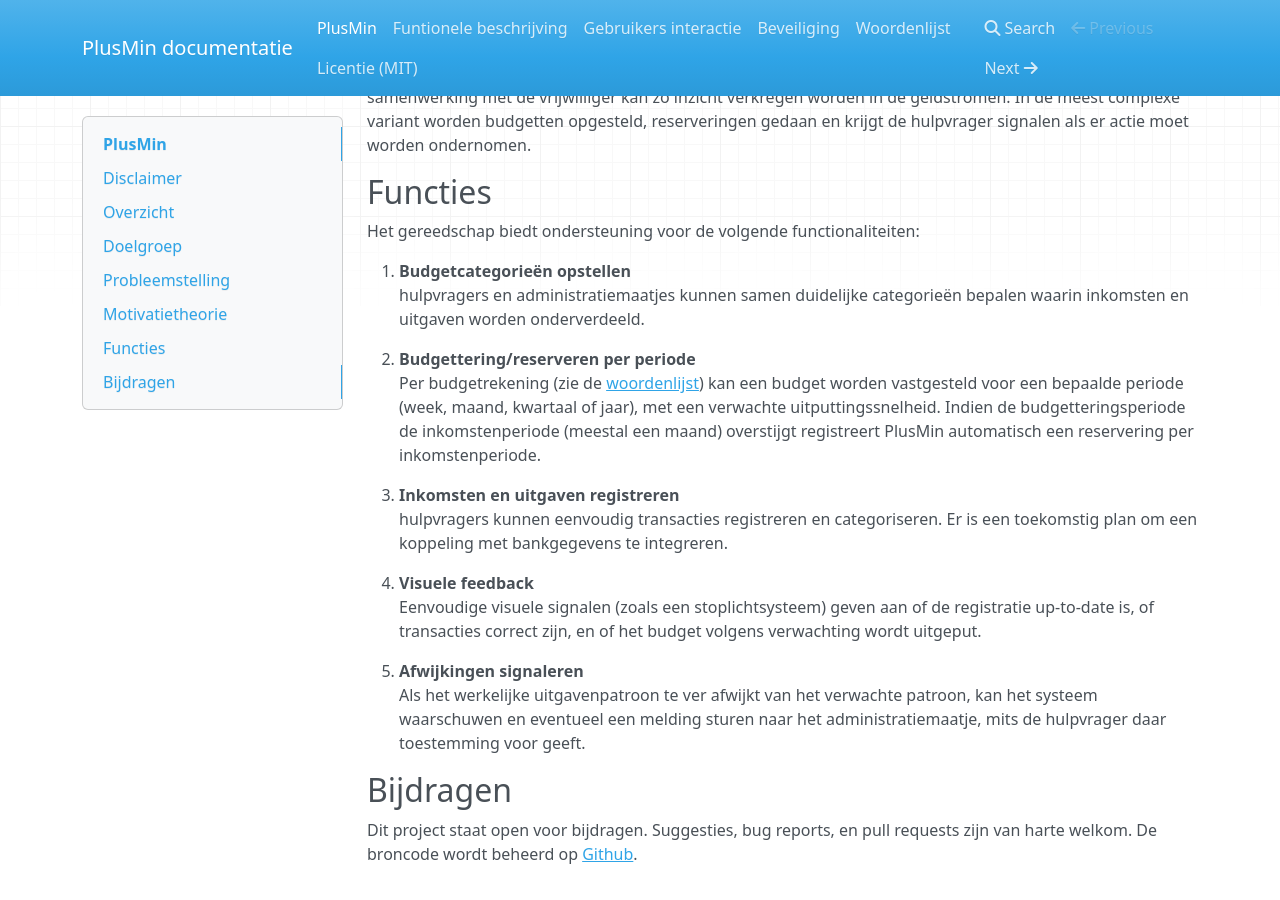
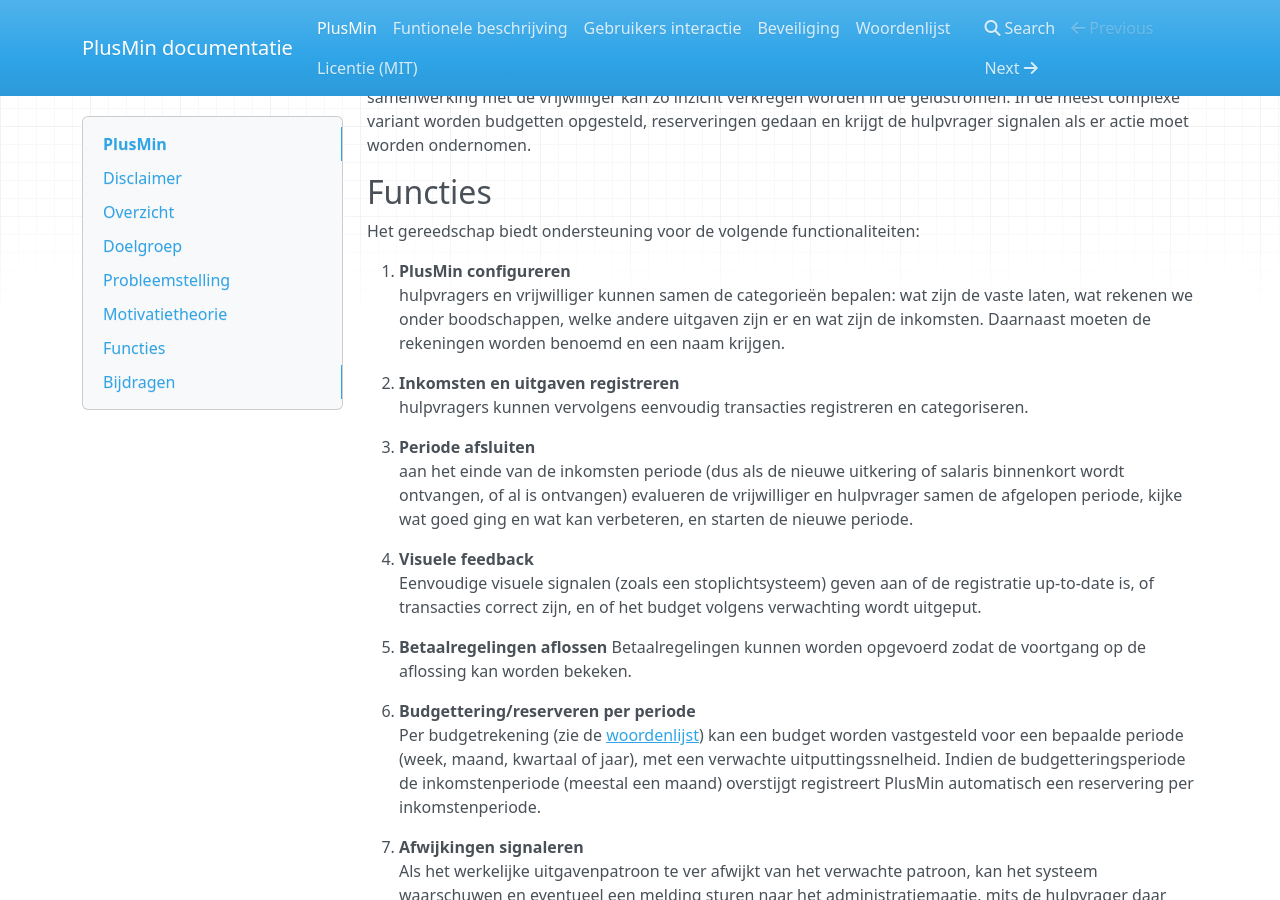
Before and after one commit to plusminapp/pm-docs, an MkDocs documentation site: the page built from docs/index.md, in a window 1280 px wide and 900 px high, scrolled down 1858 px. Built offline with MkDocs 1.6.1, drawn with Linux system fonts in a browser that asks for light colours; nearby versions of some CDN libraries.

Commit message:
volgorde functies

```diff
--- a/docs/index.md
+++ b/docs/index.md
@@ -57,13 +57,13 @@ sensitief werken, volgt de zgn. zelfdeterminatietheorie die leert dat een drieta
 zijn voor motivatie. Ze verlagen de drempel om nieuw gedrag te ontwikkelen en in actie te komen. Deze basisbehoeften
 zijn:
 
-- **Autonomie**: De mens wil autonomie ervaren, het gevoel hebben het zelf te kunnen doen. Iedereen wil de regie over het
-leven, eigen keuzes maken en daardoor in vrijheid leven.
-- **Betrokkenheid**: Ook wel verbondenheid genoemd, betekent de behoefte om relaties aan te gaan met anderen. Het gaat om het
-gevoel onderdeel te zijn van de groep, te worden gewaardeerd en niet alleen te staan of de enige te zijn die iets
-overkomt.
-- **Competentie**: Dit is het geloof in jezelf om iets te kunnen en dat je het ook leuk vindt en er plezier aan beleeft. Het
-gevoel dat je iets zelf kan en voor elkaar kan krijgen.
+- **Autonomie**: De mens wil autonomie ervaren, het gevoel hebben het zelf te kunnen doen. Iedereen wil de regie over
+  het leven, eigen keuzes maken en daardoor in vrijheid leven.
+- **Betrokkenheid**: Ook wel verbondenheid genoemd, betekent de behoefte om relaties aan te gaan met anderen. Het gaat
+  om het gevoel onderdeel te zijn van de groep, te worden gewaardeerd en niet alleen te staan of de enige te zijn die
+  iets overkomt.
+- **Competentie**: Dit is het geloof in jezelf om iets te kunnen en dat je het ook leuk vindt en er plezier aan beleeft.
+  Het gevoel dat je iets zelf kan en voor elkaar kan krijgen.
 
 Concreet betekent dit bijv. een hulpvrager helpen zelf keuzes te maken (autonomie), naast de hulpvrager te staan bij het
 uitzoeken van voor- en nadelen van elke keuze en het feit dat dit soms erg lastig is (betrokkenheid) en als vrijwilliger
@@ -83,24 +83,32 @@ signalen als er actie moet worden ondernomen.
 
 Het gereedschap biedt ondersteuning voor de volgende functionaliteiten:
 
-1. **Budgetcategorie&euml;n opstellen**
-   hulpvragers en administratiemaatjes kunnen samen duidelijke categorie&euml;n bepalen waarin inkomsten en uitgaven
-   worden onderverdeeld.
+1. **PlusMin configureren**
+   hulpvragers en vrijwilliger kunnen samen de categorie&euml;n bepalen: wat zijn de vaste laten, wat
+   rekenen we onder boodschappen, welke andere uitgaven zijn er en wat zijn de inkomsten. Daarnaast moeten de rekeningen
+   worden benoemd en een naam krijgen.
 
-2. **Budgettering/reserveren per periode**
-   Per budgetrekening (zie de [woordenlijst](8-woordenlijst.md)) kan een budget worden vastgesteld voor een bepaalde
-   periode (week, maand, kwartaal of jaar), met een verwachte uitputtingssnelheid. Indien de budgetteringsperiode de
-   inkomstenperiode (meestal een maand) overstijgt registreert PlusMin automatisch een reservering per inkomstenperiode.
+2. **Inkomsten en uitgaven registreren**
+   hulpvragers kunnen vervolgens eenvoudig transacties registreren en categoriseren.
 
-3. **Inkomsten en uitgaven registreren**
-   hulpvragers kunnen eenvoudig transacties registreren en categoriseren. Er is een toekomstig plan om een koppeling met
-   bankgegevens te integreren.
+3. **Periode afsluiten**
+   aan het einde van de inkomsten periode (dus als de nieuwe uitkering of salaris binnenkort wordt ontvangen, of al is
+   ontvangen) evalueren de vrijwilliger en hulpvrager samen de afgelopen periode, kijke wat goed ging en wat kan
+   verbeteren, en starten de nieuwe periode.
 
 4. **Visuele feedback**
    Eenvoudige visuele signalen (zoals een stoplichtsysteem) geven aan of de registratie up-to-date is, of transacties
    correct zijn, en of het budget volgens verwachting wordt uitgeput.
 
-5. **Afwijkingen signaleren**
+6. **Betaalregelingen aflossen**
+   Betaalregelingen kunnen worden opgevoerd zodat de voortgang op de aflossing kan worden bekeken.
+
+5. **Budgettering/reserveren per periode**
+   Per budgetrekening (zie de [woordenlijst](8-woordenlijst.md)) kan een budget worden vastgesteld voor een bepaalde
+   periode (week, maand, kwartaal of jaar), met een verwachte uitputtingssnelheid. Indien de budgetteringsperiode de
+   inkomstenperiode (meestal een maand) overstijgt registreert PlusMin automatisch een reservering per inkomstenperiode.
+
+7. **Afwijkingen signaleren**
    Als het werkelijke uitgavenpatroon te ver afwijkt van het verwachte patroon, kan het systeem waarschuwen en eventueel
    een melding sturen naar het administratiemaatje, mits de hulpvrager daar toestemming voor geeft.
 
```
